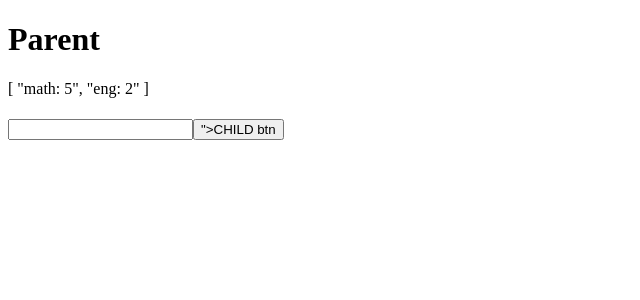
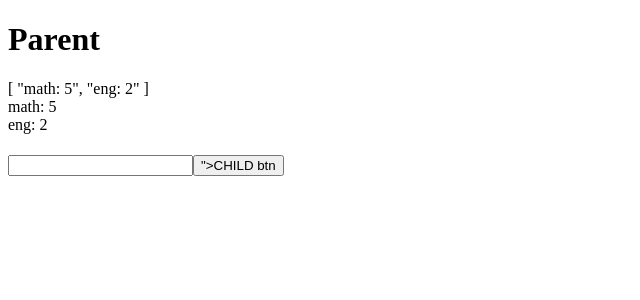
Before and after one commit to FtShow/instagram-angular, an Angular app: page / in a window 1280 px wide. Shown: the top 300 px of the page, without its empty margins (0-640 px from the left). Built offline with nearby package versions, Linux system fonts and the light colour scheme.

Commit message:
two way learn

```diff
--- a/src/app/parent/parent.component.html
+++ b/src/app/parent/parent.component.html
@@ -1,3 +1,6 @@
 <h1>Parent</h1>
 <div>{{ grades | json }}</div>
+<div *ngFor="let el of grades">
+  {{ el }}
+</div>
 <inst-child (senGradeEvent)="getGrade($event)" />
--- a/src/app/parent/parent.component.ts
+++ b/src/app/parent/parent.component.ts
@@ -1,6 +1,6 @@
 import { Component } from '@angular/core'
 import { ChildComponent, Grade } from './child/child.component'
-import { JsonPipe } from '@angular/common'
+import { JsonPipe, NgForOf } from '@angular/common'
 
 export interface Address {
   city: string
@@ -11,7 +11,7 @@ export interface Address {
 @Component({
   selector: 'inst-parent',
   standalone: true,
-  imports: [ChildComponent, JsonPipe],
+  imports: [ChildComponent, JsonPipe, NgForOf],
   templateUrl: './parent.component.html',
   styleUrl: './parent.component.scss',
 })
```
